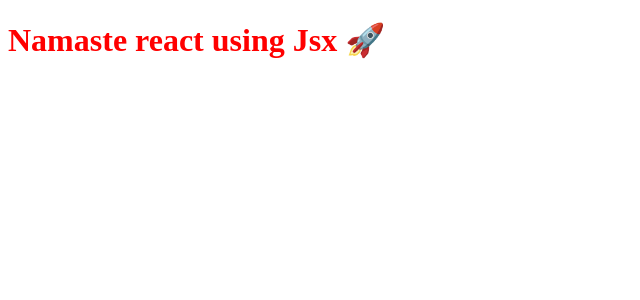
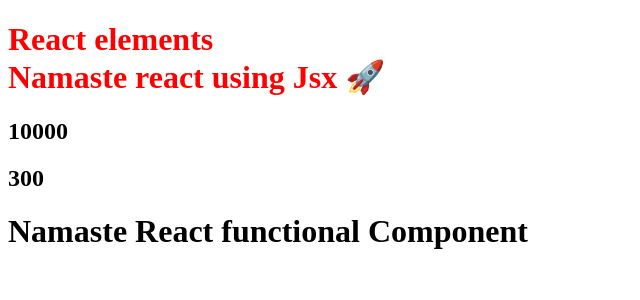
Before and after one commit to reactgopal/namasteReact, a React (Vite) app: page / in a window 1280 px wide. Shown: the top 300 px of the page, without its empty margins (0-640 px from the left). Built offline with nearby package versions, Linux system fonts and the light colour scheme.

Commit message:
component firsting

```diff
--- a/App.js
+++ b/App.js
@@ -22,13 +22,33 @@
 // how is this code running?
 
 // JSX => Babel transpiles it to React.createElement => reactElement-js object => HTMLElement(render);
-const jsxHeading = (
+
+const elem = <span>React elements</span>;
+// react Elements
+const Title = () => (
   <h1 id="heading" className="hello">
+    {elem}
+    <br />
     Namaste react using Jsx 🚀
+    <br />
   </h1>
 );
-console.log(jsxHeading);
+
+const numbers = 10000;
+
+// React functional components
+const HeadingComponent = () => (
+  <div className="container">
+    <Title />
+    <h2>{numbers}</h2>
+    <h2>{100 + 200}</h2>
+    <h1 className="heading">Namaste React functional Component </h1>
+  </div>
+);
 
 const root = ReactDOM.createRoot(document.getElementById("root"));
 
-root.render(jsxHeading);
+// root.render(headingComponent2); // you can not render like this because this is component not react element
+// if you render functional component then do this
+
+root.render(<HeadingComponent />);
```
